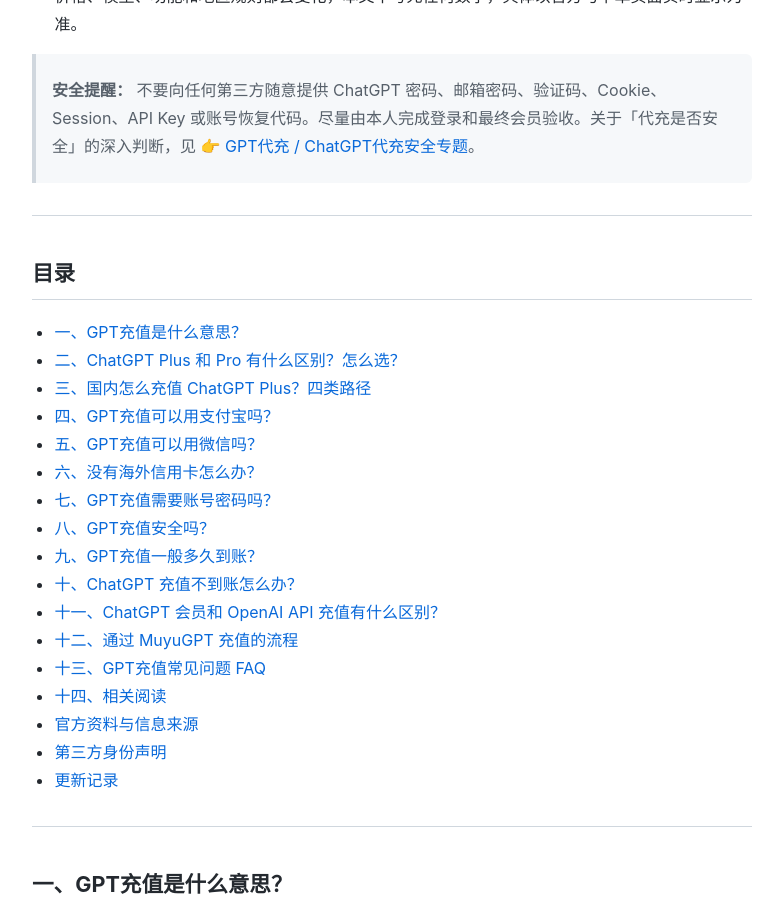
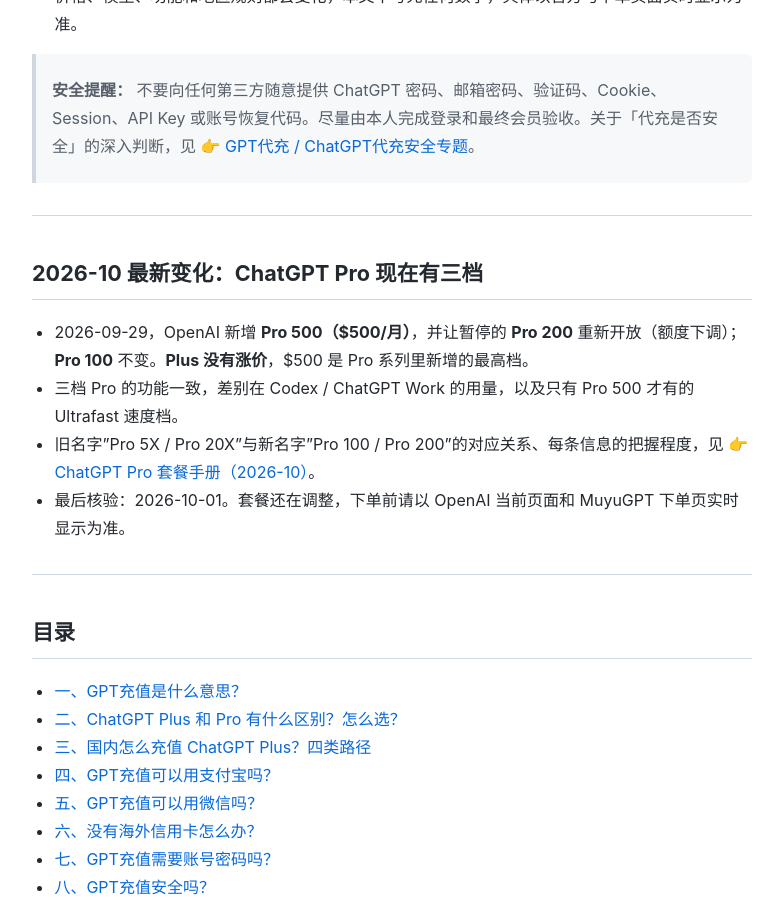
Before and after one commit to muyugpt-official/gpt-chongzhi, a Jekyll site: the page built from README.md, in a window 1280 px wide and 900 px high, scrolled down 1136 px. Shown: the whole window, without its empty margins (248-1026 px from the left). Built offline with Jekyll 4.4.1, drawn with Linux system fonts in a browser that asks for light colours; our own code applies the rules of GitHub Pages for plain Markdown files; some of the changed text lies outside the part shown.

Commit message:
docs: add ChatGPT Pro tiers handbook (Pro 100/200/500) and mark Pro 20X pause guide as historical
Adds chatgpt-pro-tiers-2026.md with per-claim confidence levels, name mapping
(5X/20X vs $100/$200/$500), Ultrafast, credits vs API. README gets a
2026-10 update block; the pause guide gets a pointer to the current handbook.
Last verified 2026-10-01.

Co-Authored-By: Claude Sonnet 5.5 <noreply@anthropic.com>

```diff
--- a/README.md
+++ b/README.md
@@ -32,6 +32,15 @@
 - 价格、模型、功能和地区规则都会变化，本文不写死任何数字，具体以官方与下单页面实时显示为准。
 
 > **安全提醒：** 不要向任何第三方随意提供 ChatGPT 密码、邮箱密码、验证码、Cookie、Session、API Key 或账号恢复代码。尽量由本人完成登录和最终会员验收。关于「代充是否安全」的深入判断，见 👉 [GPT代充 / ChatGPT代充安全专题](https://github.com/muyugpt-official/gpt-daichong)。
+
+---
+
+## 2026-10 最新变化：ChatGPT Pro 现在有三档
+
+- 2026-09-29，OpenAI 新增 **Pro 500（$500/月）**，并让暂停的 **Pro 200** 重新开放（额度下调）；**Pro 100** 不变。**Plus 没有涨价**，$500 是 Pro 系列里新增的最高档。
+- 三档 Pro 的功能一致，差别在 Codex / ChatGPT Work 的用量，以及只有 Pro 500 才有的 Ultrafast 速度档。
+- 旧名字"Pro 5X / Pro 20X"与新名字"Pro 100 / Pro 200"的对应关系、每条信息的把握程度，见 👉 [ChatGPT Pro 套餐手册（2026-10）](./chatgpt-pro-tiers-2026/)。
+- 最后核验：2026-10-01。套餐还在调整，下单前请以 OpenAI 当前页面和 MuyuGPT 下单页实时显示为准。
 
 ---
 
@@ -276,7 +285,8 @@ MuyuGPT 是面向中文用户的独立第三方 AI 订阅指南与订阅协助
 
 **ChatGPT 深入教程：**
 
-- [ChatGPT Pro 20X 暂停新订阅（2026-09）：官方规则、账号状态与使用额度深度指南](./pro-20x-new-subscription-pause-2026/)
+- [ChatGPT Pro 套餐手册（2026-10）：Pro 100 / 200 / 500 与 5X / 20X 叫法对照](./chatgpt-pro-tiers-2026/)
+- [ChatGPT Pro 20X 暂停新订阅（2026-09）：官方规则、账号状态与使用额度深度指南（历史记录）](./pro-20x-new-subscription-pause-2026/)
 - [2026 GPT充值 / ChatGPT Plus、Pro 国内充值完整指南](https://github.com/muyugpt-official/ai-subscription-guide/blob/main/docs/chatgpt/chatgpt-plus-pro-alipay-wechat-recharge.md)
 - [GPT / ChatGPT 充值多少钱？套餐价格与选择](https://github.com/muyugpt-official/ai-subscription-guide/blob/main/docs/chatgpt/chatgpt-recharge-price-guide.md)
 - [ChatGPT 充值和官方订阅有什么区别？](https://github.com/muyugpt-official/ai-subscription-guide/blob/main/docs/chatgpt/chatgpt-recharge-vs-official-subscription.md)
@@ -304,6 +314,7 @@ MuyuGPT 是面向中文用户的独立第三方 AI 订阅指南与订阅协助
 ## 更新记录
 
 - **2026-09**：建立 `gpt-chongzhi` 仓库，聚焦「GPT充值 / ChatGPT充值」怎么充、支付宝 / 微信付款、Plus 与 Pro 选择、到账与会员 / API 区别等搜索意图；与 `gpt-daichong`（代充安全专题）及 `ai-subscription-guide`（知识库）建立专题互链。
+- **2026-10-01**：新增 [ChatGPT Pro 套餐手册](./chatgpt-pro-tiers-2026/)，补充 Pro 100 / 200 / 500、Ultrafast、倍数叫法对照；在 README 顶部加入「2026-10 最新变化」；为暂停专题页加上历史记录提示。
 - **2026-09-16**：新增专题深度页 [ChatGPT Pro 20X 暂停新订阅（2026-09）](./pro-20x-new-subscription-pause-2026/)，梳理官方政策时间线、账号状态判断矩阵、GPT-6 Pro / GPT-5.6 Sol Pro 使用额度、取消/降级/续费影响与第三方充值注意事项。
 
 ---
```
Also changed, not shown: chatgpt-pro-tiers-2026.md (added, +116 -0 lines), pro-20x-new-subscription-pause-2026.md (+2 -0 lines).
